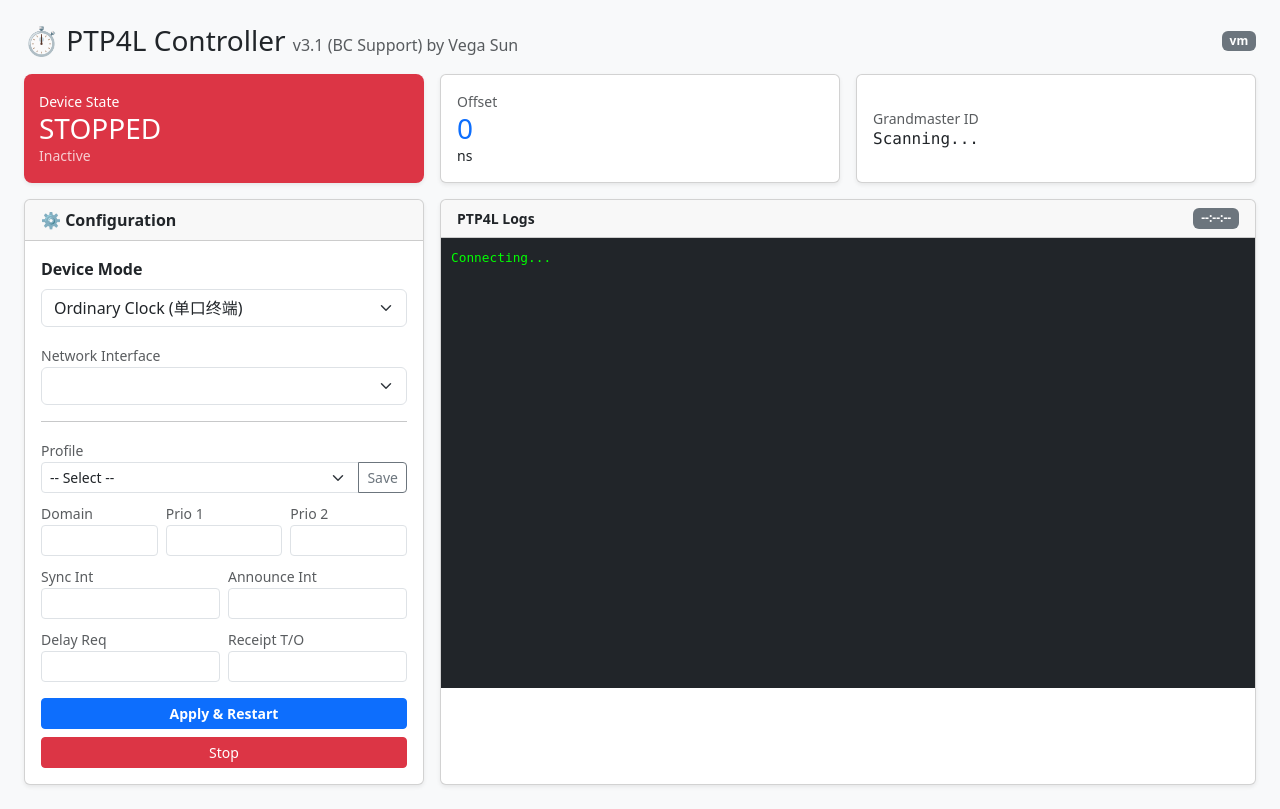
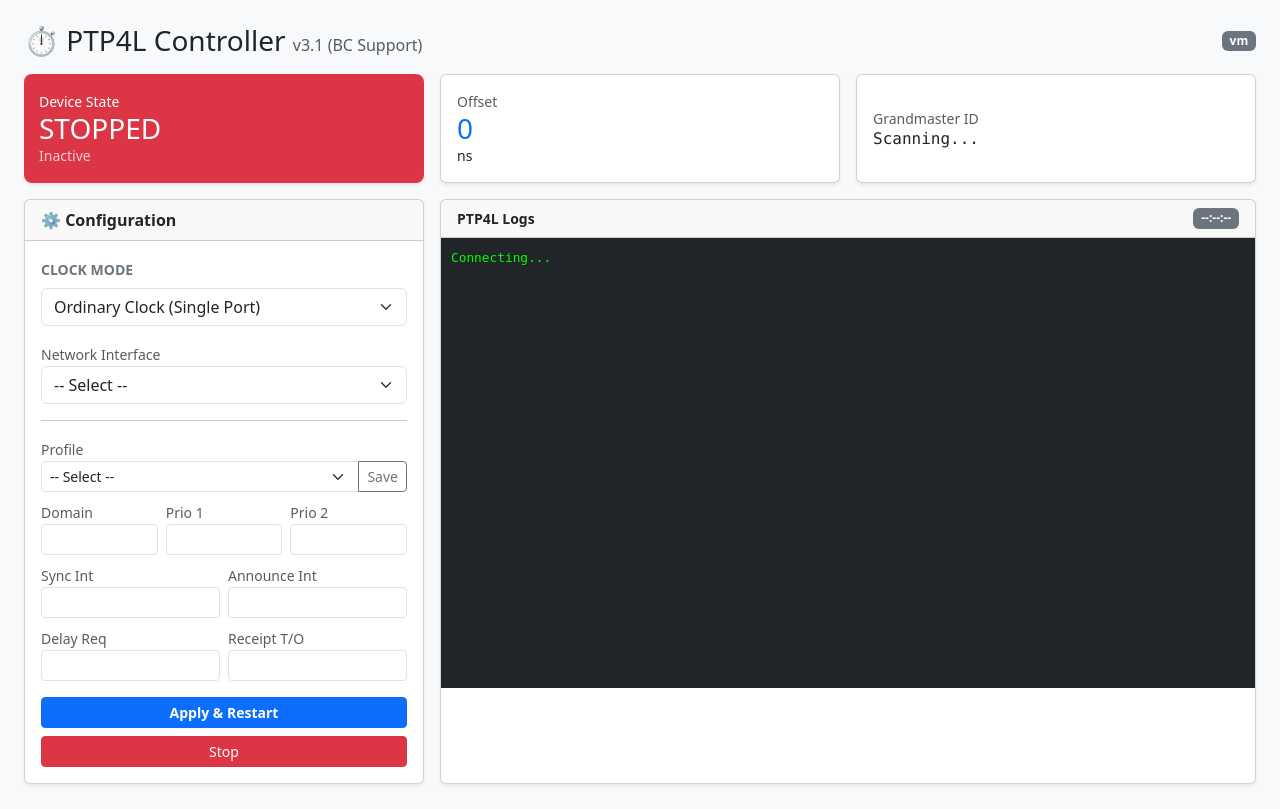
Before and after one commit to SileNt525/ptp4l-web-controller, a Flask app: page / in a window 1280 px wide. After the commit the page ends 785 px from the top, so only its background shows below. Run offline with Flask 3, Linux system fonts and the light colour scheme; lists and menus that the app fills with data are empty.

Commit message:
Refactor HTML for improved readability and structure

```diff
--- a/templates/index.html
+++ b/templates/index.html
@@ -18,10 +18,11 @@
 <body class="bg-light">
 <div class="container-fluid p-4">
     <div class="d-flex justify-content-between align-items-center mb-3">
-        <h3 class="mb-0">⏱️ PTP4L Controller <small class="text-muted fs-6">v3.1 (BC Support) by Vega Sun</small></h3>
+        <h3 class="mb-0">⏱️ PTP4L Controller <small class="text-muted fs-6">v3.1 (BC Support)</small></h3>
         <span class="badge bg-secondary">{{ hostname }}</span>
     </div>
 
+    <!-- Status Panel -->
     <div class="row g-3 mb-3">
         <div class="col-md-4">
             <div id="ptpCard" class="status-box bg-stopped shadow-sm">
@@ -45,49 +46,60 @@
         </div>
     </div>
 
+    <!-- Controls -->
     <div class="row g-3">
         <div class="col-lg-4">
             <div class="card shadow-sm">
                 <div class="card-header fw-bold">⚙️ Configuration</div>
                 <div class="card-body">
                     <form id="configForm">
+                        <!-- Mode Selection -->
                         <div class="mb-3">
-                            <label class="form-label fw-bold">Device Mode</label>
+                            <label class="form-label fw-bold small text-uppercase text-secondary">Clock Mode</label>
                             <select class="form-select" id="clockMode" onchange="toggleMode()">
-                                <option value="OC" selected>Ordinary Clock (单口终端)</option>
-                                <option value="BC">Boundary Clock (双口转发)</option>
+                                <option value="OC" selected>Ordinary Clock (Single Port)</option>
+                                <option value="BC">Boundary Clock (Dual Port)</option>
                             </select>
                         </div>
 
+                        <!-- OC Panel -->
                         <div id="ocPanel" class="mb-3">
                             <label class="small text-muted">Network Interface</label>
                             <select class="form-select" id="interface">
-                                {% for nic in nics %}<option value="{{ nic }}">{{ nic }}</option>{% endfor %}
+                                <option value="" disabled selected>-- Select --</option>
+                                {% for nic in nics %}
+                                <option value="{{ nic }}">{{ nic }}</option>
+                                {% endfor %}
                             </select>
                         </div>
 
-                        <div id="bcPanel" class="mb-3 border p-2 rounded bg-light" style="display:none;">
-                            <label class="small fw-bold text-primary mb-2">Boundary Clock Settings</label>
+                        <!-- BC Panel -->
+                        <div id="bcPanel" class="mb-3 border p-2 rounded bg-white" style="display:none;">
+                            <label class="small fw-bold text-primary mb-2 d-block">Boundary Clock Topology</label>
 
                             <div class="mb-2">
-                                <label class="small text-muted">⬇️ Upstream (接收来自 GM)</label>
+                                <label class="small text-muted">⬇️ Upstream (Slave/In)</label>
                                 <select class="form-select form-select-sm" id="bcSlaveIf">
-                                    <option value="" disabled selected>Select In-Port...</option>
-                                    {% for nic in nics %}<option value="{{ nic }}">{{ nic }}</option>{% endfor %}
+                                    <option value="" disabled selected>-- Select --</option>
+                                    {% for nic in nics %}
+                                    <option value="{{ nic }}">{{ nic }}</option>
+                                    {% endfor %}
                                 </select>
                             </div>
 
                             <div class="mb-2">
-                                <label class="small text-muted">⬆️ Downstream (转发给从站)</label>
+                                <label class="small text-muted">⬆️ Downstream (Master/Out)</label>
                                 <select class="form-select form-select-sm" id="bcMasterIf">
-                                    <option value="" disabled selected>Select Out-Port...</option>
-                                    {% for nic in nics %}<option value="{{ nic }}">{{ nic }}</option>{% endfor %}
+                                    <option value="" disabled selected>-- Select --</option>
+                                    {% for nic in nics %}
+                                    <option value="{{ nic }}">{{ nic }}</option>
+                                    {% endfor %}
                                 </select>
                             </div>
-                            <div class="form-text text-danger" style="font-size:0.75rem" id="bcWarn"></div>
                         </div>
 
                         <hr>
+                        <!-- Parameters -->
                         <div class="mb-2">
                             <label class="small text-muted">Profile</label>
                             <div class="input-group input-group-sm">
@@ -156,6 +168,7 @@
         fetch('/api/profiles').then(r=>r.json()).then(data => {
             profiles = data;
             const sel = document.getElementById('profileSelect');
+            const currentVal = sel.value;
             sel.innerHTML = '<option disabled selected>-- Select --</option>';
             for(let id in data) {
                 let opt = document.createElement('option');
@@ -163,6 +176,7 @@
                 opt.text = data[id].name + (data[id].is_builtin ? "*" : "");
                 sel.add(opt);
             }
+            if(currentVal && profiles[currentVal]) sel.value = currentVal;
         });
     }
 
@@ -182,14 +196,14 @@
         if (mode === 'BC') {
             data.bcSlaveIf = document.getElementById('bcSlaveIf').value;
             data.bcMasterIf = document.getElementById('bcMasterIf').value;
-            if(!data.bcSlaveIf || !data.bcMasterIf) { alert("Please select BOTH interfaces for BC mode"); return; }
-            if(data.bcSlaveIf === data.bcMasterIf) { alert("BC interfaces must be different!"); return; }
+            if(!data.bcSlaveIf || !data.bcMasterIf) { alert("BC Mode: Please select BOTH interfaces."); return; }
+            if(data.bcSlaveIf === data.bcMasterIf) { alert("BC Mode: Interfaces must be different!"); return; }
         } else {
             data.interface = document.getElementById('interface').value;
-            if(!data.interface) { alert("Select interface"); return; }
+            if(!data.interface) { alert("OC Mode: Please select an interface."); return; }
         }
 
-        if(!confirm(`Apply configuration in ${mode} mode?`)) return;
+        if(!confirm(`Apply configuration in [${mode}] mode?`)) return;
 
         FIELDS.forEach(f => {
             const el = document.getElementById(f);
@@ -201,9 +215,9 @@
             headers: {'Content-Type': 'application/json'},
             body: JSON.stringify(data)
         }).then(r=>r.json()).then(res => {
-            if(res.status === 'success') alert("✅ Configuration Applied!");
+            if(res.status === 'success') alert("✅ Configuration Applied! Services restarting...");
             else alert("❌ Failed: " + res.message);
-        });
+        }).catch(err => alert("Connection Error: " + err));
     }
 
     function updateStatus() {
@@ -216,9 +230,10 @@
                 ptpText.innerText = state;
                 document.getElementById('serviceStateDetail').innerText = "Running";
 
+                // Colors
                 if (state === 'SLAVE') ptpCard.className = 'status-box bg-slave shadow-sm';
-                else if (state === 'MASTER') ptpCard.className = 'status-box bg-master shadow-sm';
-                else if (state === 'UNCALIBRATED') ptpCard.className = 'status-box bg-init shadow-sm';
+                else if (state === 'MASTER' || state === 'GRAND_MASTER') ptpCard.className = 'status-box bg-master shadow-sm';
+                else if (state === 'UNCALIBRATED' || state === 'LISTENING') ptpCard.className = 'status-box bg-init shadow-sm';
                 else ptpCard.className = 'status-box bg-running shadow-sm';
             } else {
                 ptpCard.className = 'status-box bg-stopped shadow-sm';
@@ -228,13 +243,32 @@
 
             document.getElementById('offsetVal').innerText = d.offset;
             document.getElementById('gmId').innerText = d.gm || "N/A";
+        }).catch(e => {}); // Silent catch for polling
+    }
+
+    function updateLogs() {
+        fetch('/api/logs').then(r=>r.json()).then(d => {
+            const w=document.getElementById('logWindow');
+            if(w){
+                w.innerText=d.logs;
+                document.getElementById('logTime').innerText = new Date().toLocaleTimeString();
+                w.scrollTop=w.scrollHeight;
+            }
         }).catch(e => {});
     }
 
-    // 省略日志和保存逻辑，保持一致...
-    function updateLogs() { fetch('/api/logs').then(r=>r.json()).then(d => { const w=document.getElementById('logWindow'); if(w){ w.innerText=d.logs; w.scrollTop=w.scrollHeight; } }); }
-    function saveProfile() { let n=prompt("Name:"); if(n){ let c={}; FIELDS.forEach(f=>c[f]=document.getElementById(f).value); fetch('/api/profiles',{method:'POST',headers:{'Content-Type':'application/json'},body:JSON.stringify({name:n,config:c})}).then(()=>fetchProfiles()); } }
-    function stopService() { if(confirm("Stop?")) fetch('/api/stop',{method:'POST'}); }
+    function saveProfile() {
+        let n=prompt("Profile Name:");
+        if(n){
+            let c={};
+            FIELDS.forEach(f=>c[f]=document.getElementById(f).value);
+            fetch('/api/profiles',{method:'POST',headers:{'Content-Type':'application/json'},body:JSON.stringify({name:n,config:c})}).then(()=>fetchProfiles());
+        }
+    }
+
+    function stopService() {
+        if(confirm("Stop PTP Service?")) fetch('/api/stop',{method:'POST'});
+    }
 
     init();
 </script>
```
